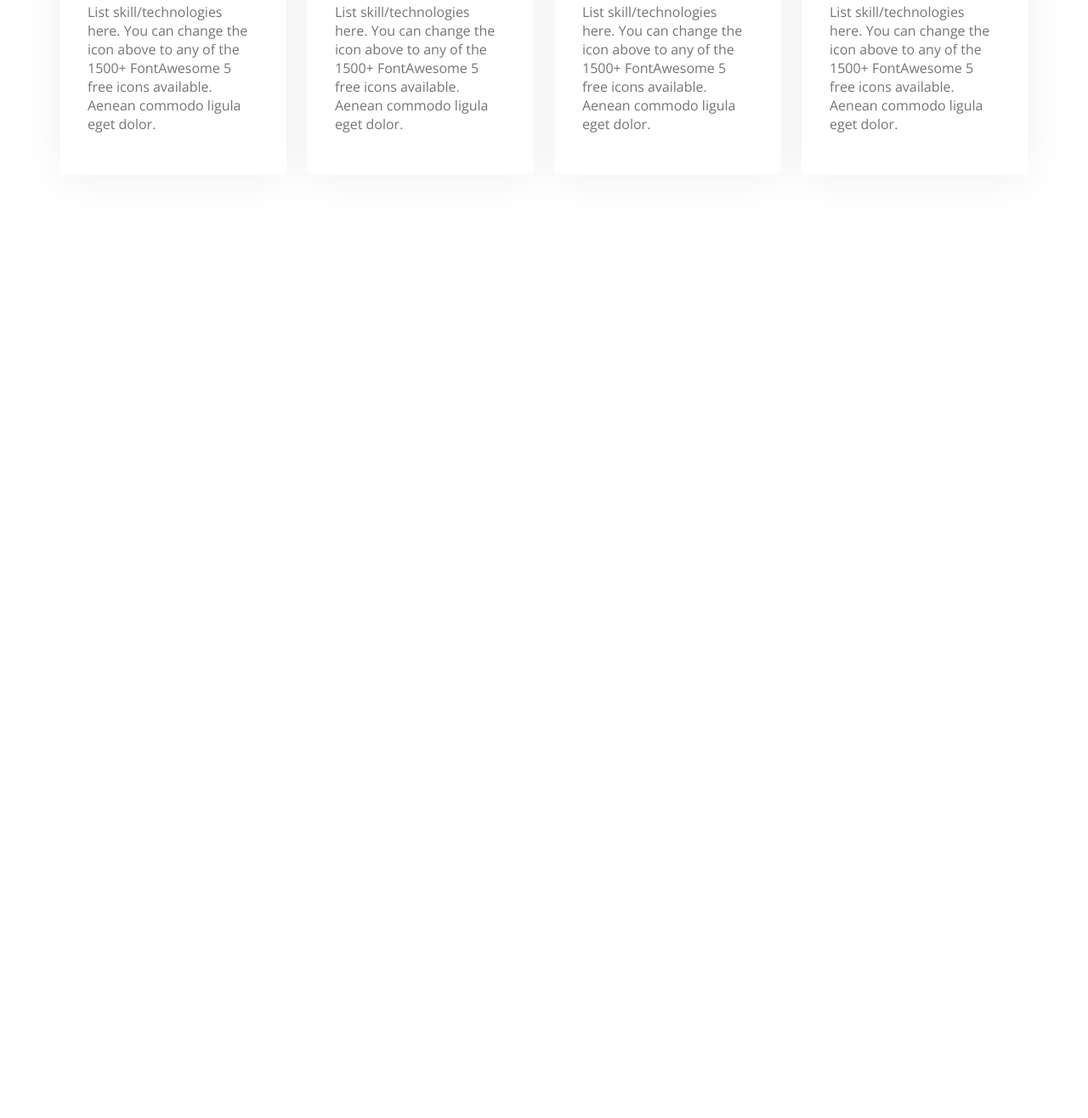
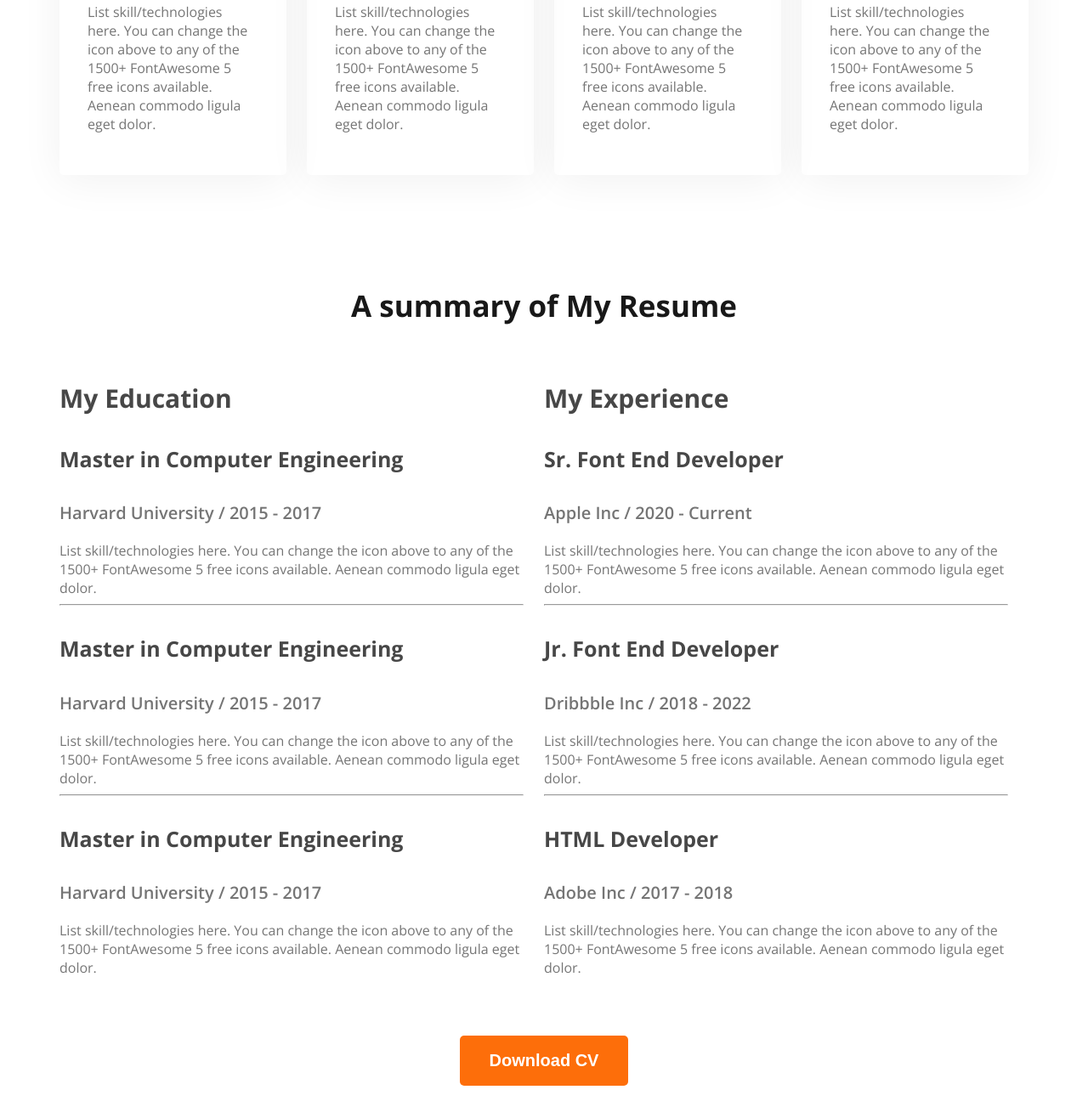
Before and after one commit to ShahriarTWS/web-dev-portfolio, a plain HTML site: page index.html in a window 1280 px wide. Shown: the part 1988-3304 px from the top of the page at 85% size. Before the commit the page ends 2324 px from the top, so only its background shows below. Drawn offline with nearby package versions, Linux system fonts and the light colour scheme.

Commit message:
add experience page

```diff
--- a/index.html
+++ b/index.html
@@ -90,6 +90,63 @@
                 </div>
             </div>
         </section>
+
+        <section class="resume">
+            <h3 class="section-title text-center">A summary of My Resume</h3>
+            <div class="resume-container">
+                <!-- .resume-column*2>h3.resume-column-title+.experience*3>h4.experience-title+h5.experience-subtitle+.experience-description -->
+                <div class="resume-column">
+                    <h3 class="resume-column-title">My Education</h3>
+                    <div class="experience">
+                        <h4 class="experience-title">Master in Computer Engineering</h4>
+                        <h5 class="experience-subtitle">Harvard University / 2015 - 2017</h5>
+                        <div class="experience-description">List skill/technologies here. You can change the icon above
+                            to any of the 1500+ FontAwesome 5 free icons available. Aenean commodo ligula eget dolor.</div>
+                    </div>
+                    <hr>
+                    <div class="experience">
+                        <h4 class="experience-title">Master in Computer Engineering</h4>
+                        <h5 class="experience-subtitle">Harvard University / 2015 - 2017</h5>
+                        <div class="experience-description">List skill/technologies here. You can change the icon above
+                            to any of the 1500+ FontAwesome 5 free icons available. Aenean commodo ligula eget dolor.</div>
+                    </div>
+                    <hr>
+                    <div class="experience">
+                        <h4 class="experience-title">Master in Computer Engineering</h4>
+                        <h5 class="experience-subtitle">Harvard University / 2015 - 2017</h5>
+                        <div class="experience-description">List skill/technologies here. You can change the icon above
+                            to any of the 1500+ FontAwesome 5 free icons available. Aenean commodo ligula eget dolor.</div>
+                    </div>
+                </div>
+                <div class="resume-column">
+                    <h3 class="resume-column-title">My Experience</h3>
+                    <div class="experience">
+                        <h4 class="experience-title">Sr. Font End Developer</h4>
+                        <h5 class="experience-subtitle">Apple Inc / 2020 - Current</h5>
+                        <div class="experience-description">List skill/technologies here. You can change the icon above
+                            to any of the 1500+ FontAwesome 5 free icons available. Aenean commodo ligula eget dolor.</div>
+                    </div>
+                    <hr>
+                    <div class="experience">
+                        <h4 class="experience-title">Jr. Font End Developer</h4>
+                        <h5 class="experience-subtitle">Dribbble Inc / 2018 - 2022</h5>
+                        <div class="experience-description">List skill/technologies here. You can change the icon above
+                            to any of the 1500+ FontAwesome 5 free icons available. Aenean commodo ligula eget dolor.</div>
+                    </div>
+                    <hr>
+                    <div class="experience">
+                        <h4 class="experience-title">HTML Developer</h4>
+                        <h5 class="experience-subtitle">Adobe Inc / 2017 - 2018</h5>
+                        <div class="experience-description">List skill/technologies here. You can change the icon above
+                            to any of the 1500+ FontAwesome 5 free icons available. Aenean commodo ligula eget dolor.</div>
+                    </div>
+                </div>
+            </div>
+            <div class="text-center resume-download-cv">
+                <button class="btn-primary">Download CV</button>
+            </div>
+
+        </section>
     </main>
 
     <footer>
--- a/styles/portfolio.css
+++ b/styles/portfolio.css
@@ -176,3 +176,50 @@ main section{
     font-size: 16px;
     color: #757575;
 }
+
+/* resume section styles */
+.section-title{
+    font-family: "Open Sans", serif;
+    font-size: 35px;
+    font-weight: bold;
+    color: #181818;
+}
+.resume-container{
+    display: flex;
+    /* gap: 24px; */
+}
+
+.resume-column-title{
+    font-family: "Open Sans", serif;
+    font-size: 30px;
+    font-weight: bold;
+    color: #474747;
+    margin-bottom: 30px;
+}
+.experience-title{
+    font-family: "Open Sans", serif;
+    font-size: 25px;
+    font-weight: bold;
+    color: #474747;
+    margin-bottom: 10px;
+}
+.experience-subtitle{
+    font-family: "Open Sans", serif;
+    font-size: 20px;
+    font-weight: 600;
+    color: #757575;
+    margin-bottom: 20px;
+}
+.experience-description{
+    font-family: "Open Sans", serif;
+    font-size: 16px;
+    color: #757575;
+}
+
+hr{
+    margin-right: 24px;
+}
+
+.resume-download-cv{
+    margin-top: 69px;
+}
```
